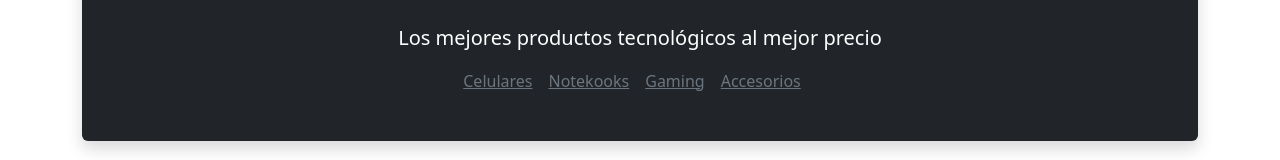
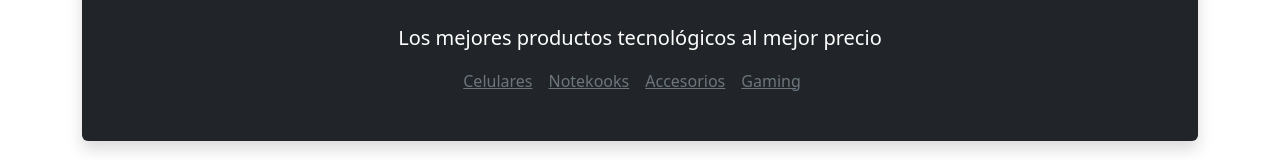
Before and after one commit to keviniumm/e-commerce-con-React, a React (Vite) app: page / in a window 1280 px wide. Shown: the part 200-360 px from the top of the page. Built offline with nearby package versions, Linux system fonts and the light colour scheme; no server answers; the database is empty.

Commit message:
readme agregado proyecto terminado

```diff
--- a/src/components/ItemListContainer.jsx
+++ b/src/components/ItemListContainer.jsx
@@ -95,6 +95,16 @@ const ItemLIstContainer = ({ greeting }) => {
                     </Link>
 
                     <Link
+                        className={`me-3 ${categoryId === "accesorios"
+                            ? "text-warning fw-bold"
+                            : "text-secondary"
+                            }`}
+                        to="/category/accesorios"
+                    >
+                        Accesorios
+                    </Link>
+
+                    <Link
                         className={`me-3 ${categoryId === "gaming"
                             ? "text-warning fw-bold"
                             : "text-secondary"
@@ -104,15 +114,7 @@ const ItemLIstContainer = ({ greeting }) => {
                         Gaming
                     </Link>
 
-                    <Link
-                        className={`me-3 ${categoryId === "accesorios"
-                                ? "text-warning fw-bold"
-                                : "text-secondary"
-                            }`}
-                        to="/category/accesorios"
-                    >
-                        Accesorios
-                    </Link>
+
 
                 </div>
 
```
Also changed, not shown: 1 other file (tests, documents, lock files or other folders).
